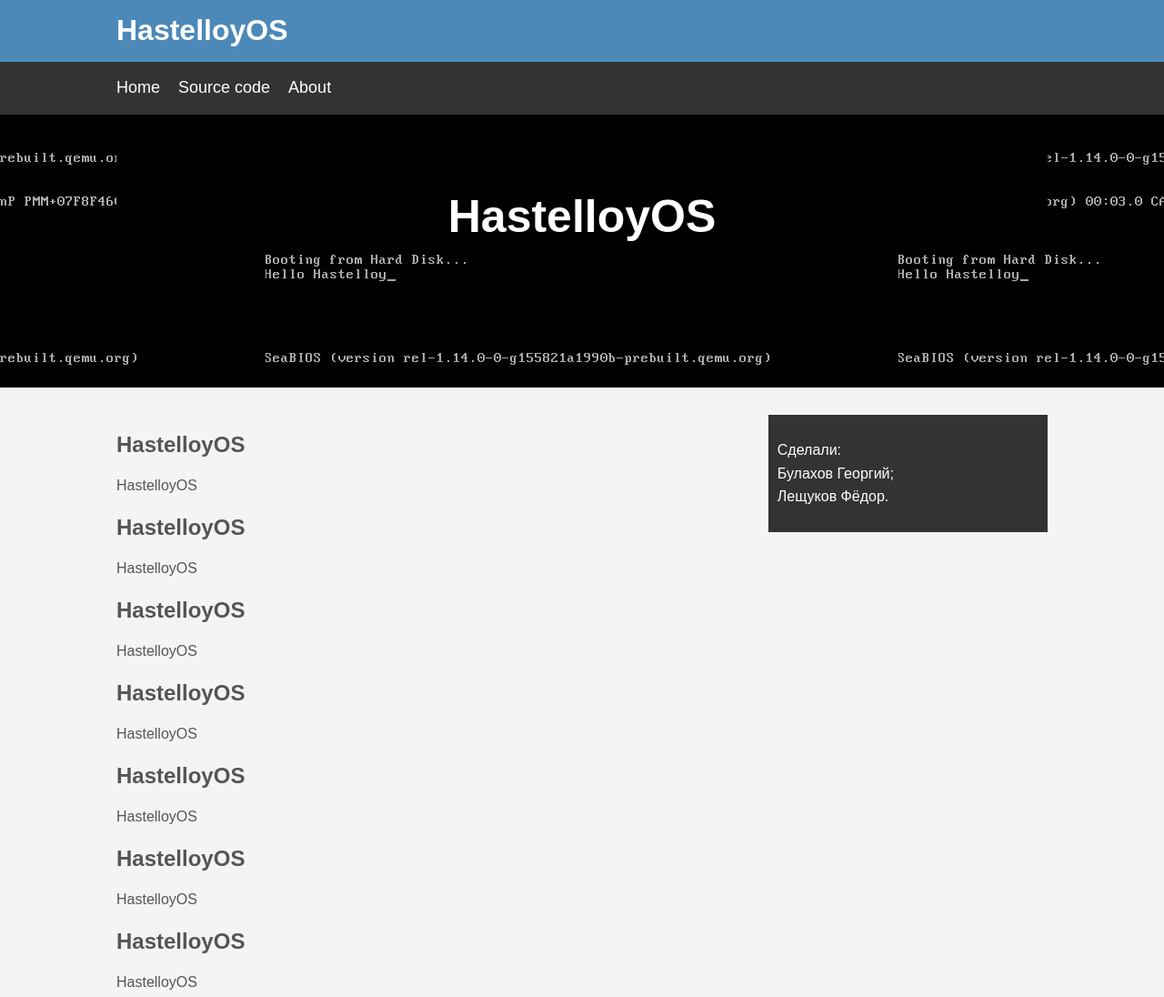
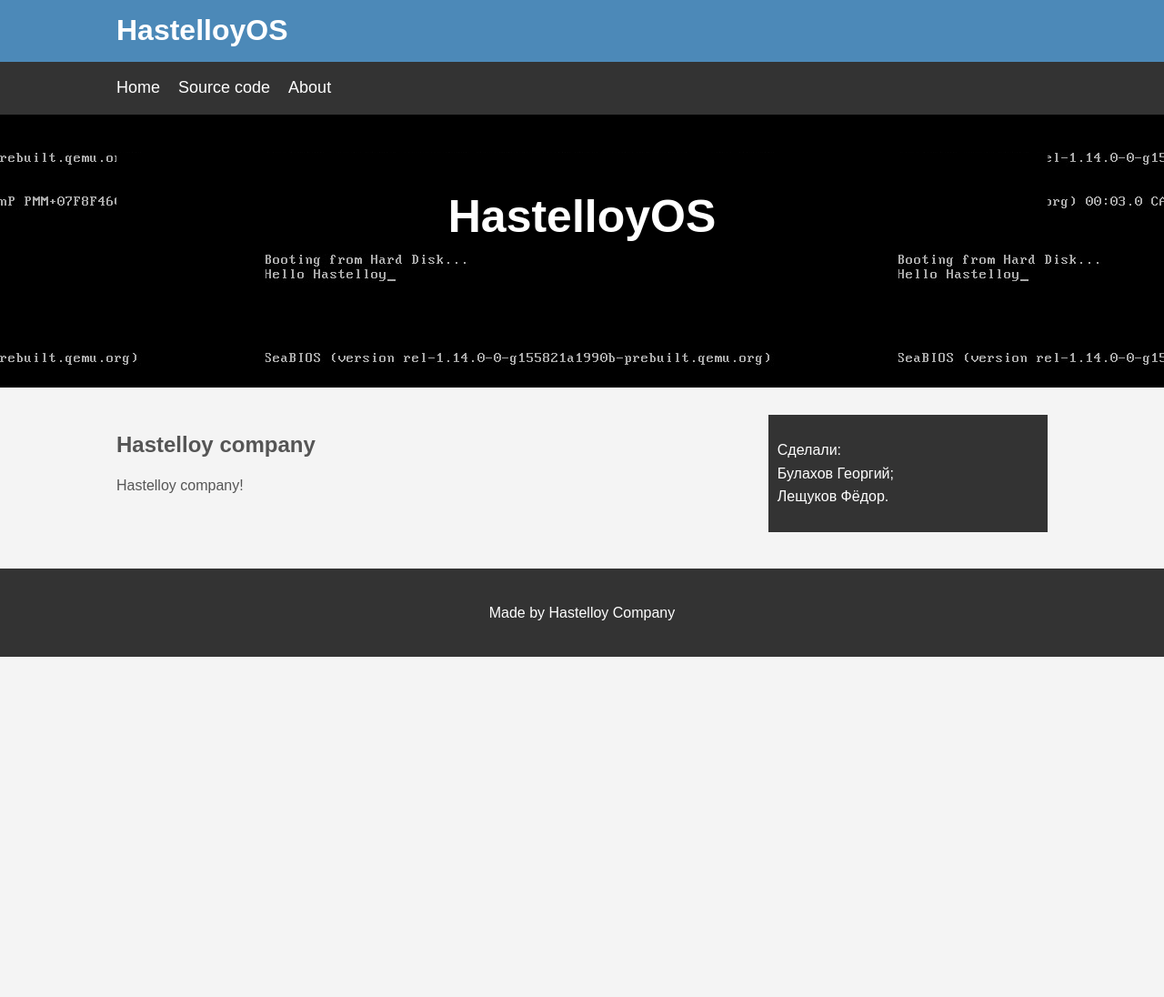
Before and after one commit to Crutogurch/HastelloyOS, a plain HTML site: page website/about.html in a window 1280 px wide. Shown: the top 1096 px of the page at 91% size. After the commit the page ends 800 px from the top, so only its background shows below. Drawn offline with Linux system fonts and the light colour scheme.

Commit message:
Update about.html

```diff
--- a/website/about.html
+++ b/website/about.html
@@ -31,22 +31,8 @@
 
     <div class="container">
     <section id="main">
-      <h1>HastelloyOS</h1>
-      <p>HastelloyOS</p>
-      <h1>HastelloyOS</h1>
-      <p>HastelloyOS</p>
-      <h1>HastelloyOS</h1>
-      <p>HastelloyOS</p>
-      <h1>HastelloyOS</h1>
-      HastelloyOS
-   <br>
-      <h1>HastelloyOS</h1>
-      HastelloyOS
-      <h1>HastelloyOS</h1>
-      HastelloyOS
-   <br>
-      <h1>HastelloyOS</h1>
-      HastelloyOS
+      <h1>Hastelloy company</h1>
+      <p>Hastelloy company!</p>
     </section>
 
     <aside id="sidebar">
```
